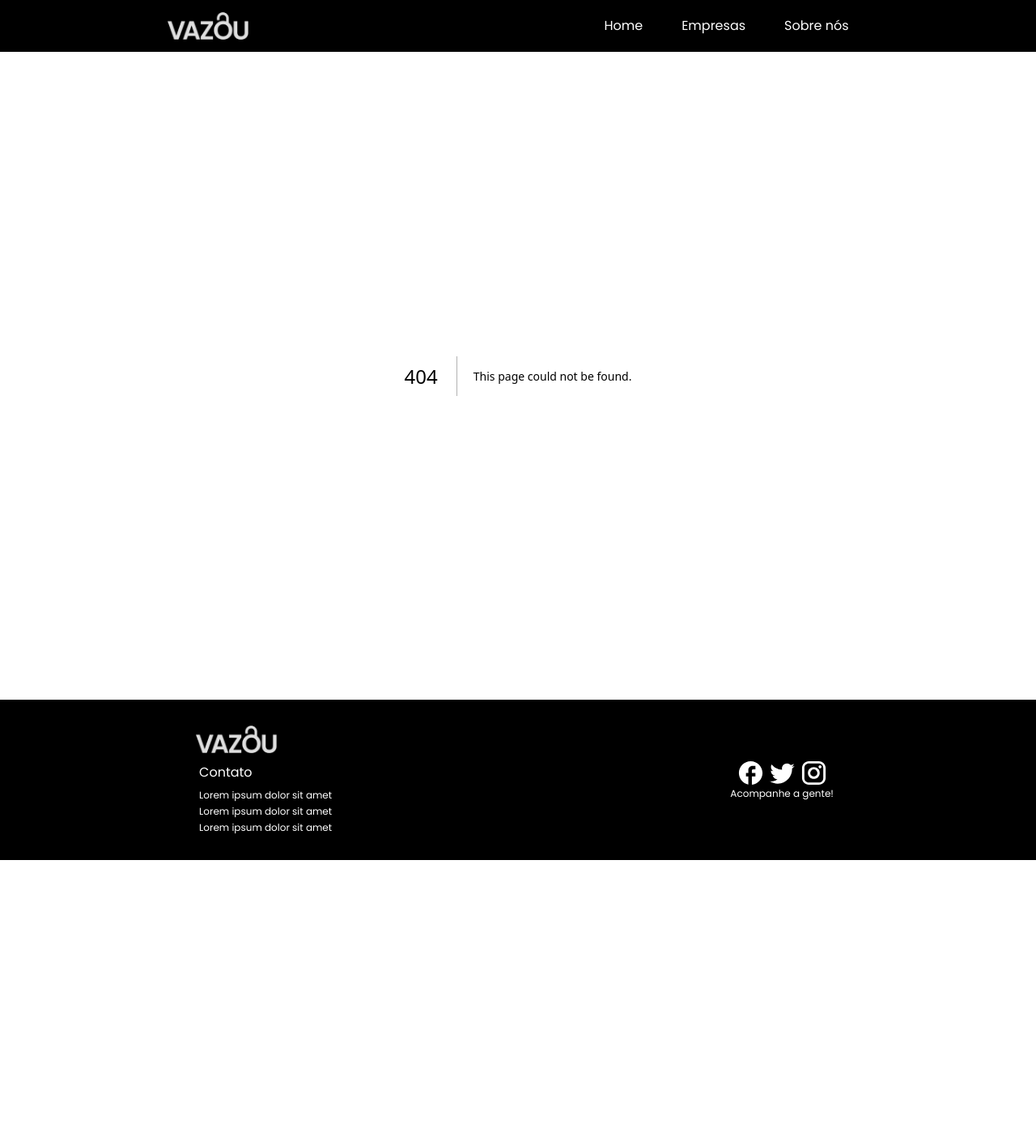
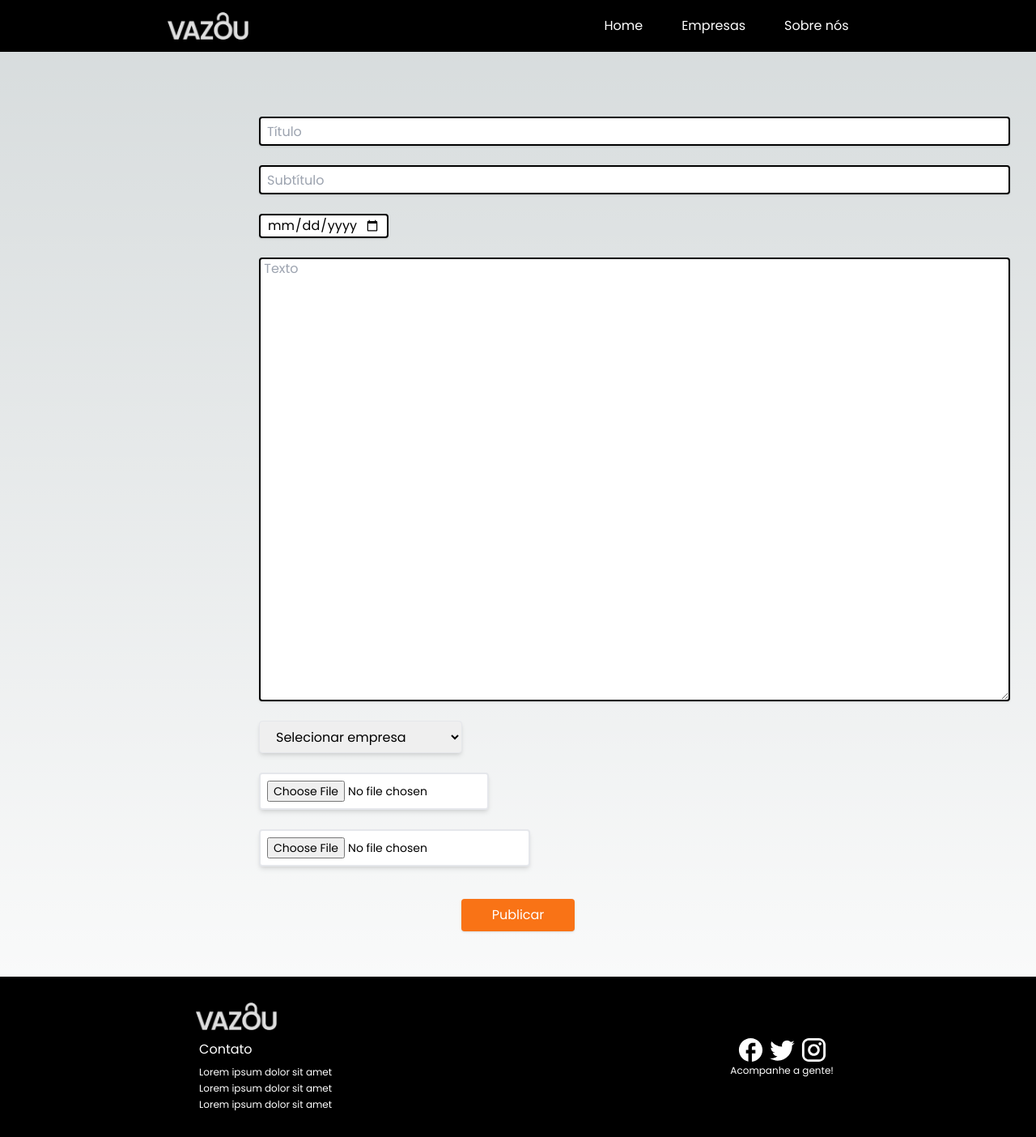
Before and after one commit to Engenharia-de-Software-UFRPE/Vazou, a Next.js app in the folder vazou-frontend/: page /add-news in a window 1280 px wide. Before the commit this address had no page. Shown: the whole page at 81% size. Before the commit the page ends 1062 px from the top, so only its background shows below. Built offline with nearby package versions, Linux system fonts and the light colour scheme.

Commit message:
Tela de adição de notícias

```diff
--- /dev/null
+++ b/vazou-frontend/app/add-news/page.js
@@ -0,0 +1,59 @@
+"use client";
+import Image from "next/image";
+import Input from "../components/input";
+import { useState } from "react";
+import Button from "../components/button";
+import { data } from "autoprefixer";
+
+
+export default function Anews(){
+
+    const [companyList, setCompanyList] = useState(['Facebook', 'Tiktok', 'Twitter'])
+
+    const [newsInput, setNewsInput] = useState({
+        title: '',
+        subtitle: '',
+        date: '',
+        text: '',
+        company: '',
+        capa: '',
+        textBody: '',
+
+    })
+
+    const handleChange = async (value, type) => {
+        console.log(value)
+        console.log(type)
+        setNewsInput(prev => ({...prev, [type]: value}));
+    };
+
+    return (
+
+        <div className='flex flex-col w-1/2 mx-auto font-poppins'>
+
+
+        <input className=' p-2 w-[928px] h-[36px] border-[2px] bg-white rounded shadow mb-6 mt-20 border-black rounded' type="text" placeholder="Título" value={newsInput.title} onChange={(e) => handleChange(e.target.value, "title")}/>
+        <input className=' p-2 w-[928px] h-[36px] border-[2px] bg-white rounded shadow mb-6 border-black rounded' type="text" placeholder="Subtítulo" value={newsInput.subtitle} onChange={(e) => handleChange(e.target.value, "subtitle")}/>
+        <input className=' p-2 w-[160px] h-[30px] border-[2px] bg-white rounded shadow mb-6 border-black rounded ' type="date" placeholder="Data" value={newsInput.date} onChange={(e) => handleChange(e.target.value, "date")}/>
+        <textarea className='w-[928px] h-[548px]  mb-6 border-[2px] border-black rounded shadow ' placeholder=" Texto" value={newsInput.text} onChange={(e) => handleChange(e.target.value, "text")}/>
+
+
+        <select className= 'border shadow-md text-black py-2 px-4 pr-8 rounded mb-6 w-[251px] h-[40px] flex justify-start'>
+            <option value="">Selecionar empresa</option>
+            {companyList.map((company) => { return (
+                <option value={company}>{company}</option>
+             )})}
+        </select>
+
+        <input className=' p-2 w-[284px] h-[46px] border-[2px] bg-white rounded mb-6 shadow-md block text-sm  cursor-pointer ' type="file" placeholder="Adicionar imagem de capa" onChange={(e) => handleChange(e.target.value, "capa")}/>
+        <input className=' p-2 w-[335px] h-[46px] border-[2px] bg-white rounded mb-6 shadow-md block text-sm cursor-pointer' type="file" placeholder="Adicionar imagem: corpo de texto" onChange={(e) => handleChange(e.target.value, "textBody")}/>
+
+          <div className='flex justify-center w-75 mb-10'>
+            <Button onClickFunction={() => submitNews()} backgroundColor={'bg-orange-500 w-100'}>
+                Publicar
+            </Button>
+          </div>
+
+       </div>
+    )
+        }
```
